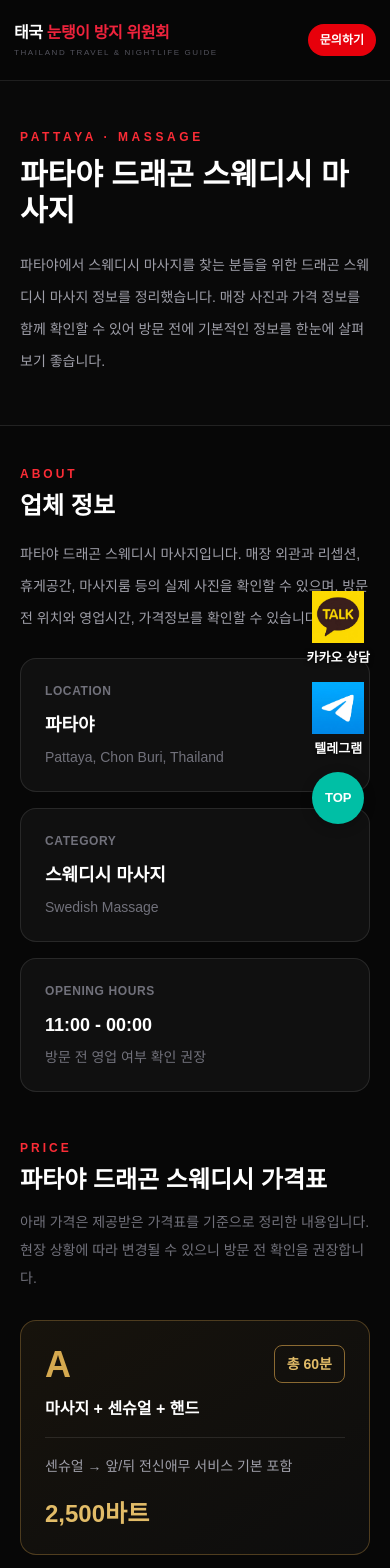
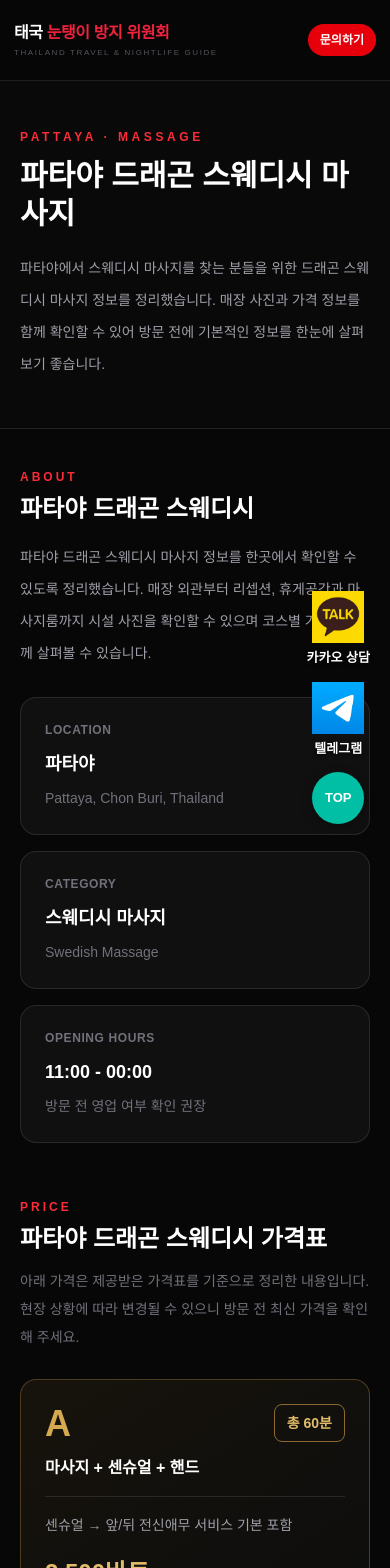
Before and after one commit to vietnam-nightlife/thailand-nightlife, a Next.js app: page /pattaya/massage/pattaya-dragon-swedish-massage in a window 390 px wide. Shown: the top 1568 px of the page. Built offline with nearby package versions, Linux system fonts and the light colour scheme.

Commit message:
Update page.tsx

```diff
--- a/app/pattaya/massage/pattaya-dragon-swedish-massage/page.tsx
+++ b/app/pattaya/massage/pattaya-dragon-swedish-massage/page.tsx
@@ -59,6 +59,34 @@ const priceList = [
   },
 ];
 
+const faqList = [
+  {
+    question: "파타야 드래곤 스웨디시는 어떤 곳인가요?",
+    answer:
+      "파타야에서 스웨디시 마사지를 이용하려는 여행객들이 참고할 수 있도록 매장 정보와 코스, 시설 사진 등을 정리한 마사지샵입니다.",
+  },
+  {
+    question: "영업시간은 어떻게 되나요?",
+    answer:
+      "현재 안내 기준 영업시간은 11:00부터 00:00까지입니다. 방문 당일에는 영업 여부와 이용 가능 여부를 확인하는 것을 권장합니다.",
+  },
+  {
+    question: "가격은 어떻게 확인할 수 있나요?",
+    answer:
+      "페이지에 A, B, C, D 코스별 가격을 정리해 두었습니다. 가격은 현장 상황에 따라 변경될 수 있으므로 방문 전 최신 가격을 확인하는 것이 좋습니다.",
+  },
+  {
+    question: "매장 사진을 볼 수 있나요?",
+    answer:
+      "네. 외관, 리셉션, 휴게실과 룸 내부 사진을 페이지 하단 갤러리에서 확인할 수 있습니다.",
+  },
+  {
+    question: "예약 전에 확인할 사항이 있나요?",
+    answer:
+      "방문 전 영업시간, 이용 가능한 코스와 가격을 확인하는 것을 권장합니다. 특히 여행 일정에 맞춰 방문한다면 당일 이용 가능 여부를 미리 확인하는 것이 좋습니다.",
+  },
+];
+
 export default function DragonSwedishPage() {
   return (
     <main className="min-h-screen bg-[#070707] text-white">
@@ -71,7 +99,7 @@ export default function DragonSwedishPage() {
             PATTAYA · MASSAGE
           </div>
 
-          <h1 className="text-3xl font-black sm:text-5xl">
+          <h1 className="text-3xl font-black leading-tight sm:text-5xl">
             파타야 드래곤 스웨디시 마사지
           </h1>
 
@@ -88,31 +116,29 @@ export default function DragonSwedishPage() {
       {/* CONTENT */}
       <section className="mx-auto max-w-6xl px-5 py-10 sm:py-14">
 
-        {/* BASIC INFO */}
-        <section className="mb-12">
+        {/* ABOUT */}
+        <section className="mb-14">
 
-          <div className="mb-6">
+          <div className="mb-7">
 
             <div className="text-xs font-black tracking-[0.25em] text-red-500">
               ABOUT
             </div>
 
             <h2 className="mt-2 text-2xl font-black sm:text-3xl">
-              업체 정보
+              파타야 드래곤 스웨디시
             </h2>
 
             <p className="mt-4 max-w-4xl text-sm leading-8 text-zinc-400 sm:text-base">
-              파타야 드래곤 스웨디시 마사지입니다.
-              매장 외관과 리셉션, 휴게공간, 마사지룸 등의
-              실제 사진을 확인할 수 있으며,
-              방문 전 위치와 영업시간, 가격정보를 확인할 수 있습니다.
+              파타야 드래곤 스웨디시 마사지 정보를 한곳에서 확인할 수 있도록
+              정리했습니다. 매장 외관부터 리셉션, 휴게공간과 마사지룸까지
+              시설 사진을 확인할 수 있으며 코스별 가격도 함께 살펴볼 수 있습니다.
             </p>
 
           </div>
 
           <div className="grid gap-4 sm:grid-cols-3">
 
-            {/* LOCATION */}
             <div className="rounded-2xl border border-white/10 bg-[#101010] p-6">
 
               <div className="text-xs font-black tracking-wider text-zinc-500">
@@ -123,13 +149,12 @@ export default function DragonSwedishPage() {
                 파타야
               </div>
 
-              <p className="mt-2 text-sm text-zinc-500">
+              <p className="mt-2 text-sm leading-6 text-zinc-500">
                 Pattaya, Chon Buri, Thailand
               </p>
 
             </div>
 
-            {/* CATEGORY */}
             <div className="rounded-2xl border border-white/10 bg-[#101010] p-6">
 
               <div className="text-xs font-black tracking-wider text-zinc-500">
@@ -140,13 +165,12 @@ export default function DragonSwedishPage() {
                 스웨디시 마사지
               </div>
 
-              <p className="mt-2 text-sm text-zinc-500">
+              <p className="mt-2 text-sm leading-6 text-zinc-500">
                 Swedish Massage
               </p>
 
             </div>
 
-            {/* OPENING HOURS */}
             <div className="rounded-2xl border border-white/10 bg-[#101010] p-6">
 
               <div className="text-xs font-black tracking-wider text-zinc-500">
@@ -157,7 +181,7 @@ export default function DragonSwedishPage() {
                 11:00 - 00:00
               </div>
 
-              <p className="mt-2 text-sm text-zinc-500">
+              <p className="mt-2 text-sm leading-6 text-zinc-500">
                 방문 전 영업 여부 확인 권장
               </p>
 
@@ -182,7 +206,7 @@ export default function DragonSwedishPage() {
 
             <p className="mt-3 text-sm leading-7 text-zinc-500">
               아래 가격은 제공받은 가격표를 기준으로 정리한 내용입니다.
-              현장 상황에 따라 변경될 수 있으니 방문 전 확인을 권장합니다.
+              현장 상황에 따라 변경될 수 있으니 방문 전 최신 가격을 확인해 주세요.
             </p>
 
           </div>
@@ -197,19 +221,19 @@ export default function DragonSwedishPage() {
 
                 <div className="flex items-start justify-between gap-4">
 
-                  <div>
+                  <div className="min-w-0">
 
                     <div className="text-4xl font-black text-[#d5a94f]">
                       {item.name}
                     </div>
 
-                    <div className="mt-3 text-base font-bold">
+                    <div className="mt-3 text-base font-bold leading-6">
                       {item.description}
                     </div>
 
                   </div>
 
-                  <div className="whitespace-nowrap rounded-lg border border-[#8b6a32] px-3 py-2 text-sm font-black text-[#e2bc68]">
+                  <div className="shrink-0 whitespace-nowrap rounded-lg border border-[#8b6a32] px-3 py-2 text-sm font-black text-[#e2bc68]">
                     {item.time}
                   </div>
 
@@ -244,10 +268,10 @@ export default function DragonSwedishPage() {
             </div>
 
             <h2 className="mt-2 text-2xl font-black sm:text-3xl">
-              룸 & 시설 사진
+              드래곤 스웨디시 매장 사진
             </h2>
 
-            <p className="mt-3 text-sm text-zinc-500">
+            <p className="mt-3 text-sm leading-7 text-zinc-500">
               외관, 리셉션, 휴게실과 룸 내부 사진을 확인해보세요.
             </p>
 
@@ -268,12 +292,119 @@ export default function DragonSwedishPage() {
                   <img
                     src={image.src}
                     alt={image.alt}
+                    loading={index === 0 ? "eager" : "lazy"}
                     className="absolute inset-0 h-full w-full object-cover transition duration-500 group-hover:scale-105"
                   />
 
                 </div>
 
               </div>
+            ))}
+
+          </div>
+
+        </section>
+
+        {/* LOCATION */}
+        <section className="mb-14">
+
+          <div className="mb-7">
+
+            <div className="text-xs font-black tracking-[0.25em] text-red-500">
+              LOCATION
+            </div>
+
+            <h2 className="mt-2 text-2xl font-black sm:text-3xl">
+              찾아가는 방법
+            </h2>
+
+          </div>
+
+          <div className="rounded-2xl border border-white/10 bg-[#101010] p-6 sm:p-8">
+
+            <div className="grid gap-6 sm:grid-cols-2">
+
+              <div>
+
+                <div className="text-xs font-black tracking-wider text-zinc-500">
+                  AREA
+                </div>
+
+                <div className="mt-3 text-lg font-black">
+                  Pattaya, Chon Buri
+                </div>
+
+                <p className="mt-3 text-sm leading-7 text-zinc-400">
+                  파타야 여행 중 스웨디시 마사지를 찾는 경우
+                  방문 전 정확한 위치와 영업 여부를 확인하는 것을 권장합니다.
+                </p>
+
+              </div>
+
+              <div>
+
+                <div className="text-xs font-black tracking-wider text-zinc-500">
+                  VISIT
+                </div>
+
+                <div className="mt-3 text-lg font-black">
+                  방문 전 확인 권장
+                </div>
+
+                <p className="mt-3 text-sm leading-7 text-zinc-400">
+                  영업시간과 이용 가능한 코스는 현장 상황에 따라
+                  달라질 수 있으므로 방문 전에 확인해 주세요.
+                </p>
+
+              </div>
+
+            </div>
+
+          </div>
+
+        </section>
+
+        {/* FAQ */}
+        <section className="mb-14">
+
+          <div className="mb-7">
+
+            <div className="text-xs font-black tracking-[0.25em] text-red-500">
+              FAQ
+            </div>
+
+            <h2 className="mt-2 text-2xl font-black sm:text-3xl">
+              파타야 드래곤 스웨디시 자주 묻는 질문
+            </h2>
+
+          </div>
+
+          <div className="space-y-3">
+
+            {faqList.map((item, index) => (
+              <details
+                key={item.question}
+                className="group rounded-2xl border border-white/10 bg-[#101010]"
+                open={index === 0}
+              >
+
+                <summary className="flex cursor-pointer list-none items-center justify-between gap-4 p-5 font-bold sm:p-6">
+
+                  <span className="text-sm sm:text-base">
+                    {item.question}
+                  </span>
+
+                  <span className="shrink-0 text-xl text-zinc-500 transition group-open:rotate-45">
+                    +
+                  </span>
+
+                </summary>
+
+                <div className="border-t border-white/10 px-5 pb-5 pt-4 text-sm leading-7 text-zinc-400 sm:px-6 sm:pb-6">
+                  {item.answer}
+                </div>
+
+              </details>
             ))}
 
           </div>
```
